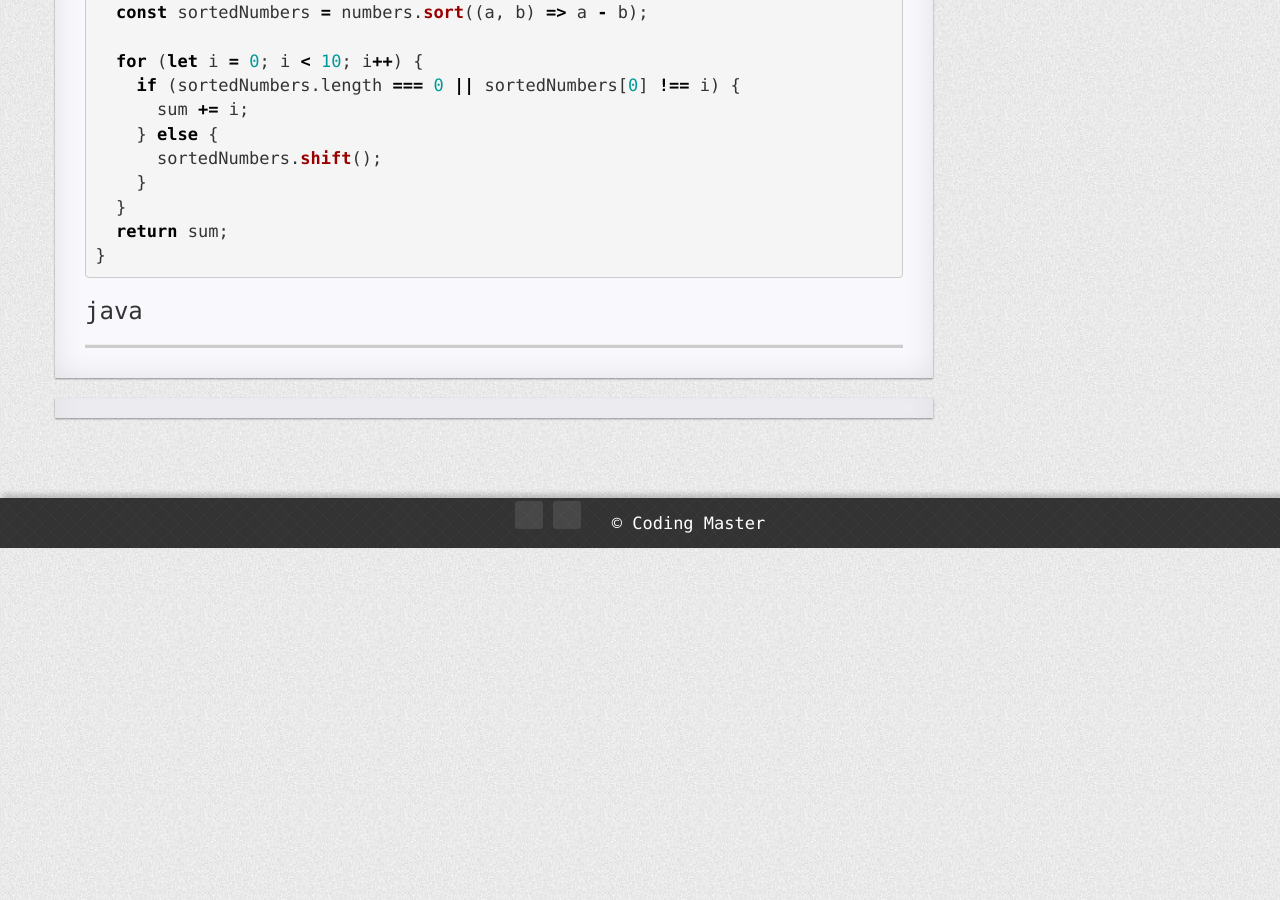
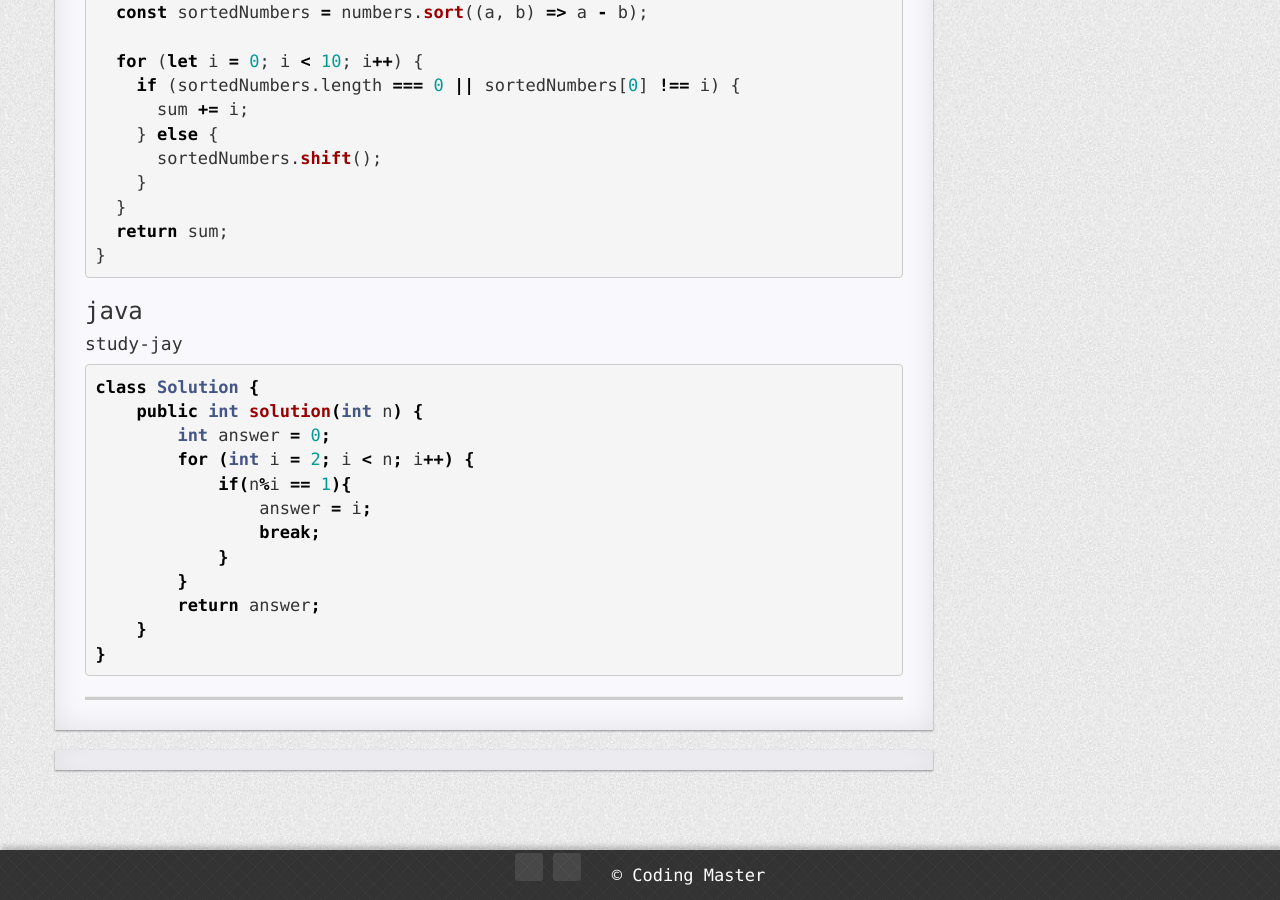
Before and after one commit to COMA-coding-master/COMA-coding-master.github.io, a Jekyll site: the page built from _posts/2022-01-09-나머지가1이되는수찾기.md, in a window 1280 px wide and 900 px high, scrolled down 911 px. Built offline with Jekyll 4.4.1, drawn with Linux system fonts in a browser that asks for light colours; nearby versions of some CDN libraries; comment, search, counter and statistics services are not loaded; a style sheet for code colours, icons or effects is not loaded.

Commit message:
나머지가 1이 되는 수 찾기

````diff
--- a/_posts/2022-01-09-나머지가1이되는수찾기.md
+++ b/_posts/2022-01-09-나머지가1이되는수찾기.md
@@ -53,3 +53,20 @@ function solution(numbers) {
 ```
 
 ### java
+
+#### study-jay
+
+```java
+class Solution {
+    public int solution(int n) {
+        int answer = 0;
+        for (int i = 2; i < n; i++) {
+            if(n%i == 1){
+                answer = i;
+                break;
+            }
+        }
+        return answer;
+    }
+}
+```
````
